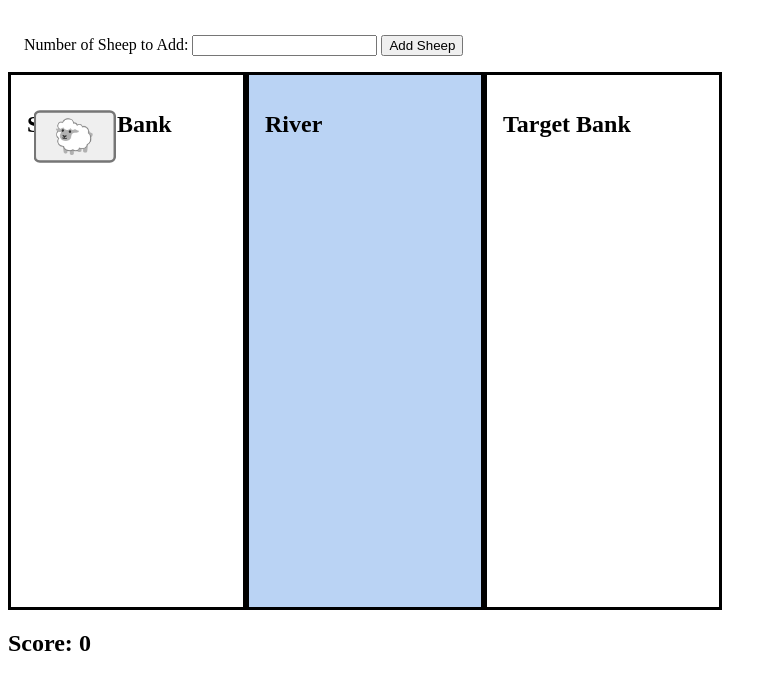
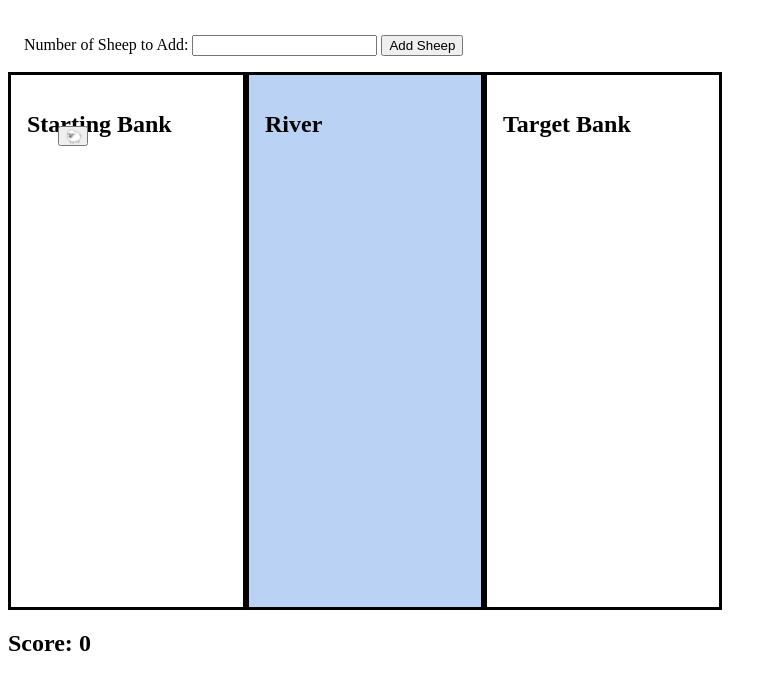
Before and after one commit to gregkurka/silly-sheep, a plain HTML site: page index.html in a window 1280 px wide. Shown: the part 61-750 px from the top of the page, without its empty margins (0-777 px from the left). Drawn offline with Linux system fonts and the light colour scheme.

Commit message:
Update index.css

```diff
--- a/index.css
+++ b/index.css
@@ -22,7 +22,8 @@ main {
 .sheep {
   position: absolute;
   transition: left 0.05s linear, top 0.05s linear;
-  transform: scale(2.5);
+  width: 30px;
+  height: 20px;
   cursor: pointer;
   pointer-events: auto;
   user-select: none;
```
